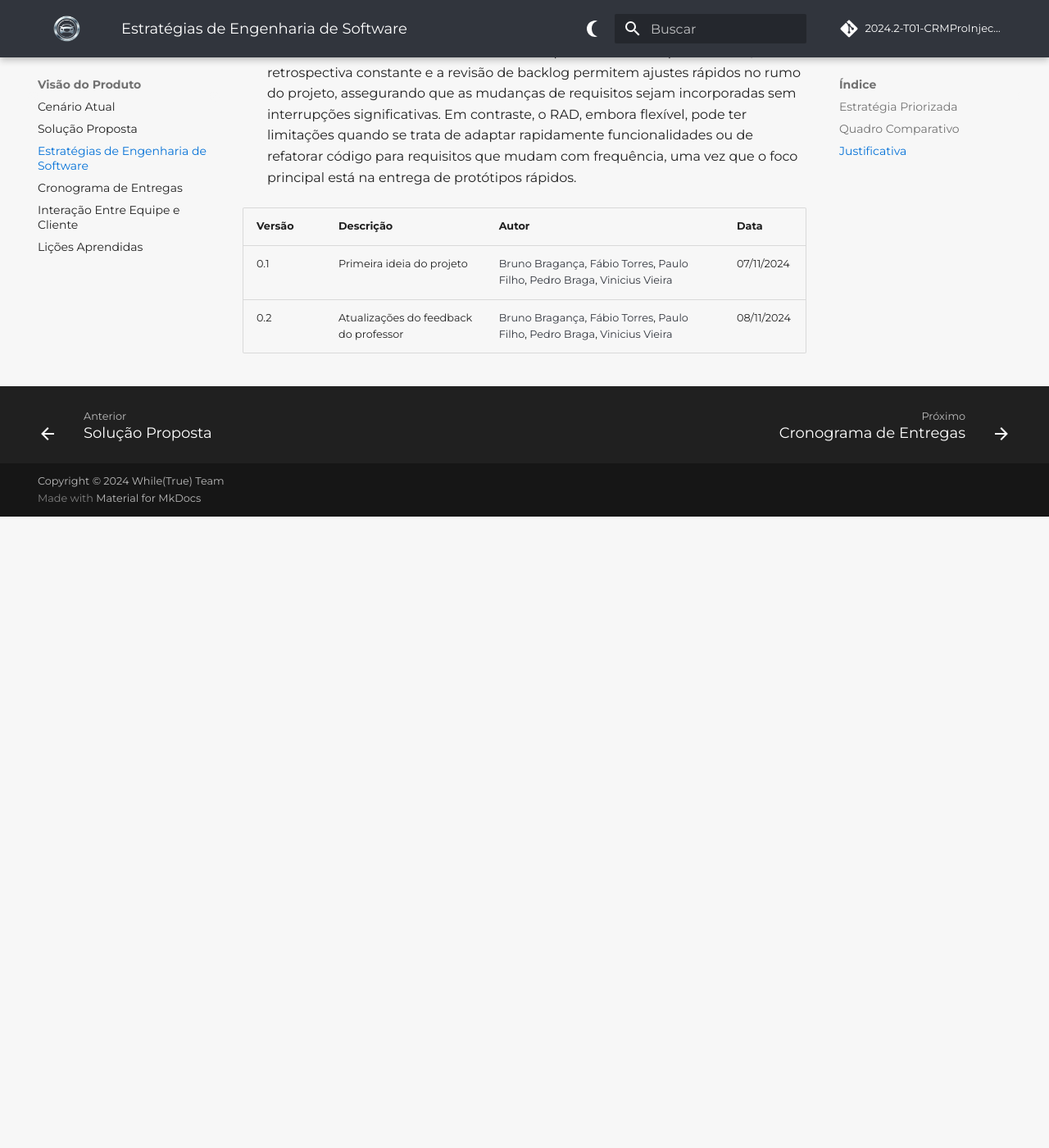
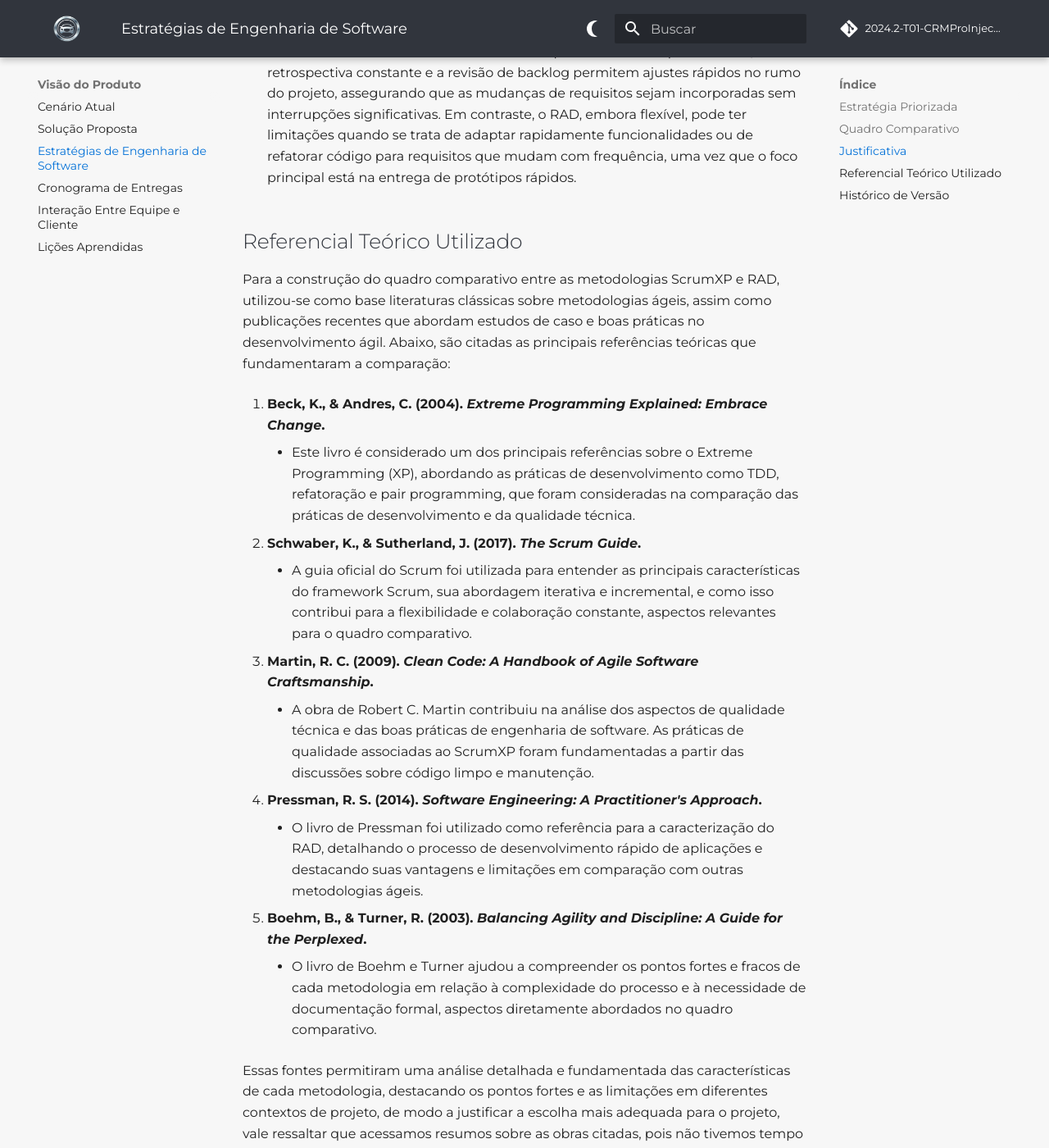
Before and after one commit to mdsreq-fga-unb/2024.2-T01-CRMProInjecao, an MkDocs documentation site: the page built from docs/estrategias-de-engenharia-de-software.md, in a window 1280 px wide and 1400 px high, scrolled down 2385 px. Shown: the whole window at 82% size. Built offline with MkDocs 1.6.1 and Material for MkDocs 9.7.7, drawn with Linux system fonts in a browser that asks for light colours; comment, search, counter and statistics services are not loaded; the version menu is left out; before the commit the page ends 3015 px from its top, so only the background shows below that; some of the changed text lies outside the part shown.

Commit message:
docs: add theoric references in the software engineering strategies document

```diff
--- a/docs/estrategias-de-engenharia-de-software.md
+++ b/docs/estrategias-de-engenharia-de-software.md
@@ -7,17 +7,17 @@
 
 ## Quadro Comparativo
 
-|       Características       |                                             ScrumXP                                             |                                            RAD (Rapid Application Development)                                           |
-|:---------------------------:|:-----------------------------------------------------------------------------------------------:|:------------------------------------------------------------------------------------------------------------------------:|
-| Abordagem Geral             | Iterativo e incremental com foco em entregas rápidas e feedback contínuo.                       | Metodologia centrada em ciclos rápidos de desenvolvimento, com ênfase na criação e validação de protótipos.              |
-| Complexidade do Processo    | Mais leve e ágil, com menos documentação formal e foco na entrega funcional.                    | Processo simplificado, com menos formalidade e foco na criação rápida de funcionalidades essenciais.                     |
-| Qualidade Técnica           | Alta ênfase em qualidade, utilizando práticas como TDD, pair programming e integração contínua. | Qualidade aprimorada com base em feedback contínuo durante as revisões dos protótipos e iterações.                       |
-| Práticas de Desenvolvimento | Inclui práticas robustas como TDD, refatoração contínua e pair programming.                     | Concentra-se em iterações curtas e ajustes colaborativos, com foco na rápida implementação e refinamento das ideias.     |
-| Adaptação ao Projeto        | Ideal para projetos que necessitam de evolução contínua e alta interação com o cliente.         | Adequado para projetos com requisitos em constante mudança e que beneficiam-se de protótipos ágeis e flexíveis.          |
-| Documentação                | Minimiza a documentação formal, com foco em comunicação e feedback.                             | Documentação enxuta, que prioriza a agilidade e apenas os registros essenciais para guiar o desenvolvimento.             |
-| Controle de Qualidade       | Controlado através de práticas como TDD e integração contínua, garantindo testes frequentes.    | Baseado em revisões e feedback constantes, permitindo ajustes rápidos para corrigir falhas identificadas nos protótipos. |
-| Escalabilidade              | Mais indicado para equipes menores e médias, devido à colaboração intensa.                      | Melhor para projetos menores ou de médio porte, onde a flexibilidade e mudanças rápidas são necessárias.                 |
-| Suporte a Equipes           | Suporta equipes menores e colaborativas, com papéis flexíveis.                                  | Ideal para equipes compactas, promovendo integração e colaboração próximas entre os membros.                             |
+|       Características       |                                             ScrumXP                                             |                                           RAD (Rapid Application Development)                                            |
+| :-------------------------: | :---------------------------------------------------------------------------------------------: | :----------------------------------------------------------------------------------------------------------------------: |
+|       Abordagem Geral       |            Iterativo e incremental com foco em entregas rápidas e feedback contínuo.            |       Metodologia centrada em ciclos rápidos de desenvolvimento, com ênfase na criação e validação de protótipos.        |
+|  Complexidade do Processo   |          Mais leve e ágil, com menos documentação formal e foco na entrega funcional.           |           Processo simplificado, com menos formalidade e foco na criação rápida de funcionalidades essenciais.           |
+|      Qualidade Técnica      | Alta ênfase em qualidade, utilizando práticas como TDD, pair programming e integração contínua. |            Qualidade aprimorada com base em feedback contínuo durante as revisões dos protótipos e iterações.            |
+| Práticas de Desenvolvimento |           Inclui práticas robustas como TDD, refatoração contínua e pair programming.           |   Concentra-se em iterações curtas e ajustes colaborativos, com foco na rápida implementação e refinamento das ideias.   |
+|    Adaptação ao Projeto     |     Ideal para projetos que necessitam de evolução contínua e alta interação com o cliente.     |     Adequado para projetos com requisitos em constante mudança e que beneficiam-se de protótipos ágeis e flexíveis.      |
+|        Documentação         |               Minimiza a documentação formal, com foco em comunicação e feedback.               |       Documentação enxuta, que prioriza a agilidade e apenas os registros essenciais para guiar o desenvolvimento.       |
+|    Controle de Qualidade    |  Controlado através de práticas como TDD e integração contínua, garantindo testes frequentes.   | Baseado em revisões e feedback constantes, permitindo ajustes rápidos para corrigir falhas identificadas nos protótipos. |
+|       Escalabilidade        |           Mais indicado para equipes menores e médias, devido à colaboração intensa.            |         Melhor para projetos menores ou de médio porte, onde a flexibilidade e mudanças rápidas são necessárias.         |
+|      Suporte a Equipes      |                 Suporta equipes menores e colaborativas, com papéis flexíveis.                  |               Ideal para equipes compactas, promovendo integração e colaboração próximas entre os membros.               |
 
 ## Justificativa
 
@@ -29,11 +29,38 @@
 
 - **Adaptabilidade aos requisitos**: A natureza dos requisitos do projeto em questão é bastante dinâmica, com mudanças frequentes nas necessidades e objetivos. Nesse cenário, a capacidade de resposta é essencial, e o ScrumXP oferece um modelo de desenvolvimento altamente adaptável. O uso de sprints curtos, a retrospectiva constante e a revisão de backlog permitem ajustes rápidos no rumo do projeto, assegurando que as mudanças de requisitos sejam incorporadas sem interrupções significativas. Em contraste, o RAD, embora flexível, pode ter limitações quando se trata de adaptar rapidamente funcionalidades ou de refatorar código para requisitos que mudam com frequência, uma vez que o foco principal está na entrega de protótipos rápidos.
 
+## Referencial Teórico Utilizado
+
+Para a construção do quadro comparativo entre as metodologias ScrumXP e RAD, utilizou-se como base literaturas clássicas sobre metodologias ágeis, assim como publicações recentes que abordam estudos de caso e boas práticas no desenvolvimento ágil. Abaixo, são citadas as principais referências teóricas que fundamentaram a comparação:
+
+1. **Beck, K., & Andres, C. (2004). *Extreme Programming Explained: Embrace Change*.**
+
+      - Este livro é considerado um dos principais referências sobre o Extreme Programming (XP), abordando as práticas de desenvolvimento como TDD, refatoração e pair programming, que foram consideradas na comparação das práticas de desenvolvimento e da qualidade técnica.
+
+2. **Schwaber, K., & Sutherland, J. (2017). *The Scrum Guide*.**
+
+      - A guia oficial do Scrum foi utilizada para entender as principais características do framework Scrum, sua abordagem iterativa e incremental, e como isso contribui para a flexibilidade e colaboração constante, aspectos relevantes para o quadro comparativo.
+
+3. **Martin, R. C. (2009). *Clean Code: A Handbook of Agile Software Craftsmanship*.**
+
+      - A obra de Robert C. Martin contribuiu na análise dos aspectos de qualidade técnica e das boas práticas de engenharia de software. As práticas de qualidade associadas ao ScrumXP foram fundamentadas a partir das discussões sobre código limpo e manutenção.
+
+4. **Pressman, R. S. (2014). *Software Engineering: A Practitioner's Approach*.**
+
+      - O livro de Pressman foi utilizado como referência para a caracterização do RAD, detalhando o processo de desenvolvimento rápido de aplicações e destacando suas vantagens e limitações em comparação com outras metodologias ágeis.
+
+5. **Boehm, B., & Turner, R. (2003). *Balancing Agility and Discipline: A Guide for the Perplexed*.**
+
+      - O livro de Boehm e Turner ajudou a compreender os pontos fortes e fracos de cada metodologia em relação à complexidade do processo e à necessidade de documentação formal, aspectos diretamente abordados no quadro comparativo.
+
+Essas fontes permitiram uma análise detalhada e fundamentada das características de cada metodologia, destacando os pontos fortes e as limitações em diferentes contextos de projeto, de modo a justificar a escolha mais adequada para o projeto, vale ressaltar que acessamos resumos sobre as obras citadas, pois não tivemos tempo hábil para a leitura completa das mesmas.
 
 
+## Histórico de Versão
 
 
-| Versão | Descrição                 | Autor                   | Data       |
-|--------|---------------------------|-------------------------|------------|
-| 0.1    | Primeira ideia do projeto | [Bruno Bragança](http://github.com/BrunoBReis), [Fábio Torres](http://github.com/fabioaletorres), [Paulo Filho](http://github.com/PauloFilho2), [Pedro Braga](http://github.com/Stain19), [Vinicius Vieira](http://github.com/viniciusvieira00) | 07/11/2024 |
-| 0.2    | Atualizações do feedback do professor| [Bruno Bragança](http://github.com/BrunoBReis), [Fábio Torres](http://github.com/fabioaletorres), [Paulo Filho](http://github.com/PauloFilho2), [Pedro Braga](http://github.com/Stain19), [Vinicius Vieira](http://github.com/viniciusvieira00)                        |   08/11/2024    |
+| Versão | Descrição                             | Autor                                                                                                                                                                                                                                           | Data       |
+| ------ | ------------------------------------- | ----------------------------------------------------------------------------------------------------------------------------------------------------------------------------------------------------------------------------------------------- | ---------- |
+| 0.1    | Primeira ideia do projeto             | [Bruno Bragança](http://github.com/BrunoBReis), [Fábio Torres](http://github.com/fabioaletorres), [Paulo Filho](http://github.com/PauloFilho2), [Pedro Braga](http://github.com/Stain19), [Vinicius Vieira](http://github.com/viniciusvieira00) | 07/11/2024 |
+| 0.2    | Atualizações do feedback do professor | [Bruno Bragança](http://github.com/BrunoBReis), [Fábio Torres](http://github.com/fabioaletorres), [Paulo Filho](http://github.com/PauloFilho2), [Pedro Braga](http://github.com/Stain19), [Vinicius Vieira](http://github.com/viniciusvieira00) | 08/11/2024 |
+| 0.3    | Adição de referencial teórico         | [Vinicius Vieira](http://github.com/viniciusvieira00)                                                                                                                                                                                           | 19/11/2024 |
```
